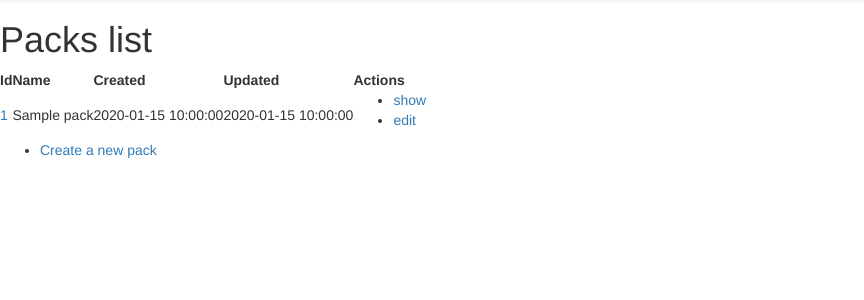
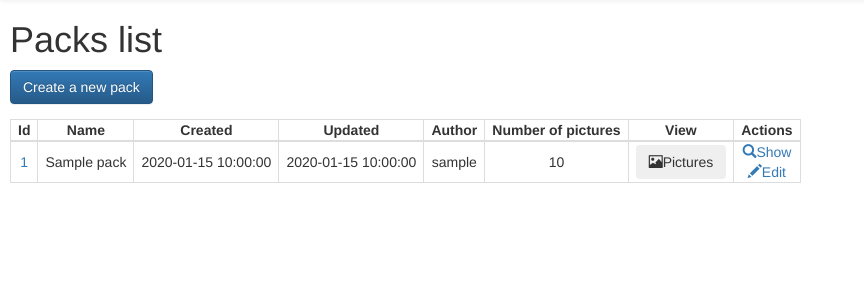
Before and after one commit to chindit/DadaPictures, a Symfony app: template app/Resources/views/pack/index.html.twig in a window 1280 px wide. Shown: the part 52-352 px from the top of the page, without its empty margins (0-864 px from the left). Run offline with Twig, Linux system fonts and the light colour scheme; the template is opened without the code that fills it: most values are stand-ins (such as "Sample title", 1, 10 or a date in 2020); some libraries are stand-ins or nearby versions.

Commit message:
Reworked UI for pack

```diff
--- a/app/Resources/views/base.html.twig
+++ b/app/Resources/views/base.html.twig
@@ -8,6 +8,7 @@
     <link rel="stylesheet" type="text/css" href="{{ asset('bootstrap/css/bootstrap.min.css') }}"/>
     <link rel="stylesheet" type="text/css" href="{{ asset('bootstrap/css/bootstrap-theme.min.css') }}"/>
     <link rel="stylesheet" type="text/css" href="{{ asset('css/forms.css') }}" />
+    <link rel="stylesheet" type="text/css" href="{{ asset('css/main.css') }}" />
     <script src="{{ asset('js/jquery-2.1.4.min.js') }}"></script>
     <script src="{{ asset('bootstrap/js/bootstrap.min.js') }}"></script>
 </head>
@@ -68,7 +69,9 @@
     {% endfor %}
 {% endif %}
 <!-- End flashbags -->
-{% block body %}{% endblock %}
-{% block javascripts %}{% endblock %}
+<section id="container">
+    {% block body %}{% endblock %}
+    {% block javascripts %}{% endblock %}
+</section>
 </body>
 </html>
--- a/app/Resources/views/pack/index.html.twig
+++ b/app/Resources/views/pack/index.html.twig
@@ -3,13 +3,20 @@
 {% block body %}
     <h1>Packs list</h1>
 
-    <table>
+    <div>
+        <button class="btn btn-bg btn-primary" href="{{ path('pack_new') }}">Create a new pack</button>
+    </div>
+
+    <table class="table-bordered">
         <thead>
             <tr>
                 <th>Id</th>
                 <th>Name</th>
                 <th>Created</th>
                 <th>Updated</th>
+                <th>Author</th>
+                <th>Number of pictures</th>
+                <th>View</th>
                 <th>Actions</th>
             </tr>
         </thead>
@@ -20,13 +27,16 @@
                 <td>{{ pack.name }}</td>
                 <td>{% if pack.created %}{{ pack.created|date('Y-m-d H:i:s') }}{% endif %}</td>
                 <td>{% if pack.updated %}{{ pack.updated|date('Y-m-d H:i:s') }}{% endif %}</td>
+                <td>{{ pack.creator.username }}</td>
+                <td>{{ pack.pictures|length }}</td>
+                <td><button class="btn btn-bg"><i class="glyphicon glyphicon-picture"></i>Pictures</button></td>
                 <td>
-                    <ul>
+                    <ul class="no-bullets">
                         <li>
-                            <a href="{{ path('pack_show', { 'id': pack.id }) }}">show</a>
+                            <a href="{{ path('pack_show', { 'id': pack.id }) }}"><i class="glyphicon glyphicon-search"></i>Show</a>
                         </li>
                         <li>
-                            <a href="{{ path('pack_edit', { 'id': pack.id }) }}">edit</a>
+                            <a href="{{ path('pack_edit', { 'id': pack.id }) }}"><i class="glyphicon glyphicon-pencil"></i>Edit</a>
                         </li>
                     </ul>
                 </td>
@@ -34,10 +44,4 @@
         {% endfor %}
         </tbody>
     </table>
-
-    <ul>
-        <li>
-            <a href="{{ path('pack_new') }}">Create a new pack</a>
-        </li>
-    </ul>
 {% endblock %}
--- /dev/null
+++ b/web/css/main.css
@@ -0,0 +1,19 @@
+#container {
+    margin: 0 10px;
+}
+table {
+    margin-top: 15px;
+}
+table tr td,th {
+    padding: 0 7px;
+    text-align: center;
+}
+
+ul.no-bullets {
+    list-style: none;
+    margin: 0;
+    padding: 0;
+}
+ul.no-bullets li {
+    padding:0;
+}
```
Also changed, not shown: app/Resources/views/pack/show.html.twig (+9 -1 lines).
